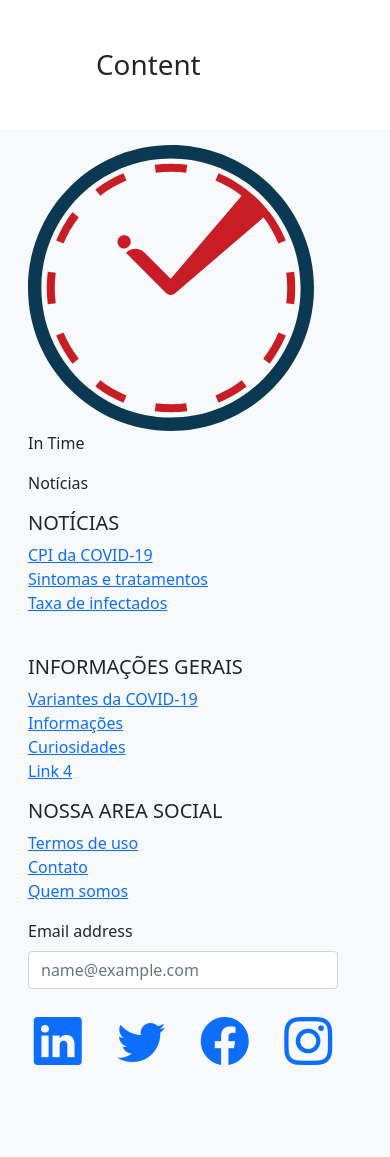
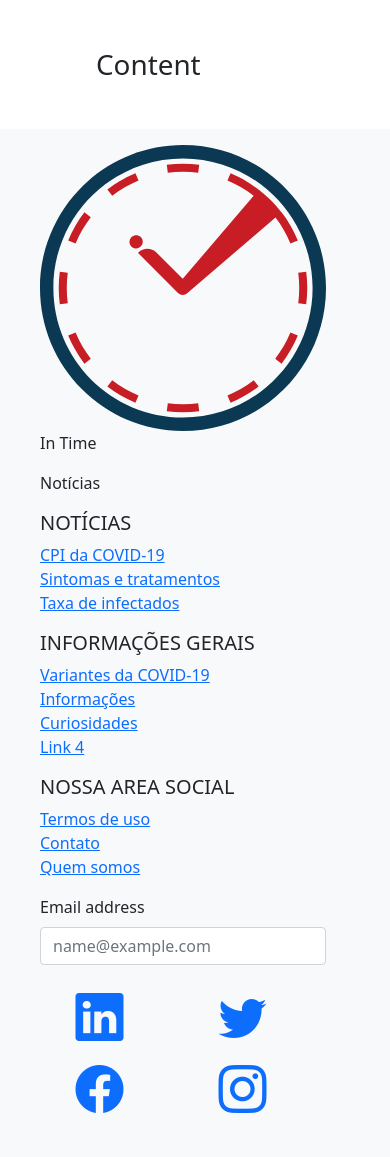
Before and after one commit to joaoGarcia-webDev/InTimeNews, a PHP site: page / in a window 390 px wide. Shown: the part 74-1231 px from the top of the page. Before the commit the page ends 1139 px from the top, so only its background shows below. Run offline with PHP 8.4, Linux system fonts and the light colour scheme; some libraries are stand-ins or nearby versions.

Commit message:
update include files to responsive

```diff
--- a/footer-main.php
+++ b/footer-main.php
@@ -1,17 +1,17 @@
 <footer class="page-footer font-small py-3 px-1 bg-light">
-    <div class="container-fluid row">
-        <div class="col-lg-4 row">
-            <a class="col-lg-6" href="index.html">
+    <div class="container-fluid row justify-content-center">
+        <div class="col-12 col-md-4 row">
+            <a class="col-md-12 col-lg-8" href="index.php">
                 <img class="img-fluid logo-img" src="img/svg/relogio_logo.svg"
                     alt="Logo principal do portal de notícias InTimeNews">
             </a>
-            <div class="col-lg-6 text-logo">
+            <div class="col-md-12 col-lg-4 text-logo">
                 <p>In Time</p>
                 <p>Notícias</p>
             </div>
         </div>
-        <div class="col-lg-4 row">
-            <div class="col-lg-12">
+        <div class="col-md-4 row">
+            <div class="col-md-12">
                 <h5 class="font-weight-bold text-uppercase mb-2">Notícias</h5>
 
                 <ul class="list-unstyled">
@@ -26,7 +26,7 @@
                     </li>
                 </ul>
             </div>
-            <div class="col-lg-12 mt-4">
+            <div class="col-md-12 mt-md-4">
                 <h5 class="font-weight-bold text-uppercase mb-2">Informações Gerais</h5>
 
                 <ul class="list-unstyled">
@@ -45,8 +45,8 @@
                 </ul>
             </div>
         </div>
-        <div class="col-lg-4 rowr">
-            <div class="col-lg-12">
+        <div class="col-md-4 row">
+            <div class="col-md-12">
                 <h5 class="font-weight-bold text-uppercase mb-2">Nossa area social</h5>
 
                 <ul class="list-unstyled">
@@ -61,7 +61,7 @@
                     </li>
                 </ul>
             </div>
-            <form action="#" method="get" class="col-lg-12">
+            <form action="#" method="get" class="col-md-12">
                 <div class="mb-3">
                     <label for="exampleFormControlInput1" class="form-label">Email address</label>
                     <input type="email" class="form-control" id="exampleFormControlInput1"
@@ -69,17 +69,17 @@
                 </div>
             </form>
             <ul class="icons list-unstyled row text-center">
-                <li class="col">
+                <li class="col-6 col-lg-3">
                     <a href="#!"><i class="bi bi-linkedin"></i>
                     </a>
                 </li>
-                <li class="col">
+                <li class="col-6 col-lg-3">
                     <a href="#!"><i class="bi bi-twitter"></i></a>
                 </li>
-                <li class="col">
+                <li class="col-6 col-lg-3">
                     <a href="#!"><i class="bi bi-facebook"></i></a>
                 </li>
-                <li class="col">
+                <li class="col-6 col-lg-3">
                     <a href="#!"><i class="bi bi-instagram"></i></a>
                 </li>
             </ul>
--- a/navbar-main.php
+++ b/navbar-main.php
@@ -5,7 +5,7 @@
             aria-label="Menu de navegação">
             <span class="navbar-toggler-icon"></span>
         </button>
-        <a class="col-8 col-md-4 navbar-brand" href="index.html">
+        <a class="col-8 col-md-4 navbar-brand" href="index.php">
             <img class="img-fluid logo-img" src="img/svg/main_logo_v0.svg"
                 alt="Logo principal do portal de notícias InTimeNews">
         </a>
```
